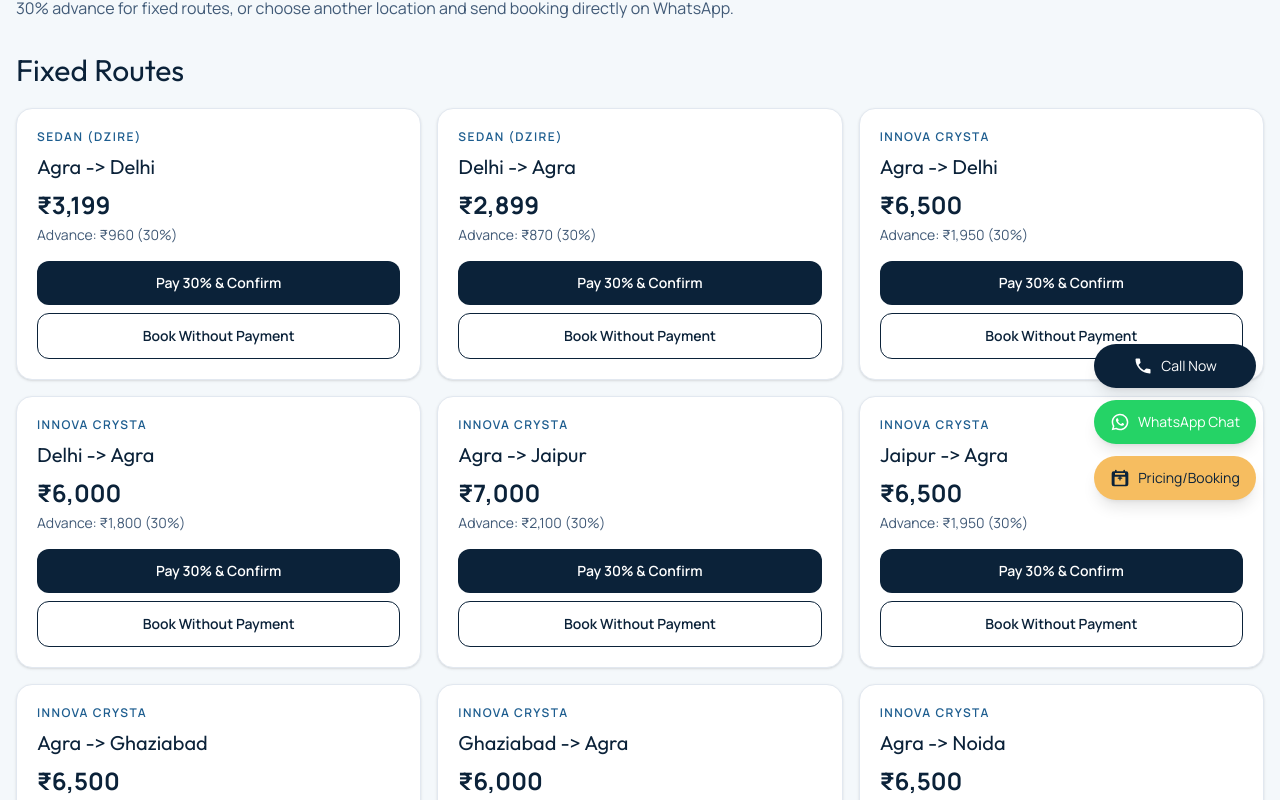
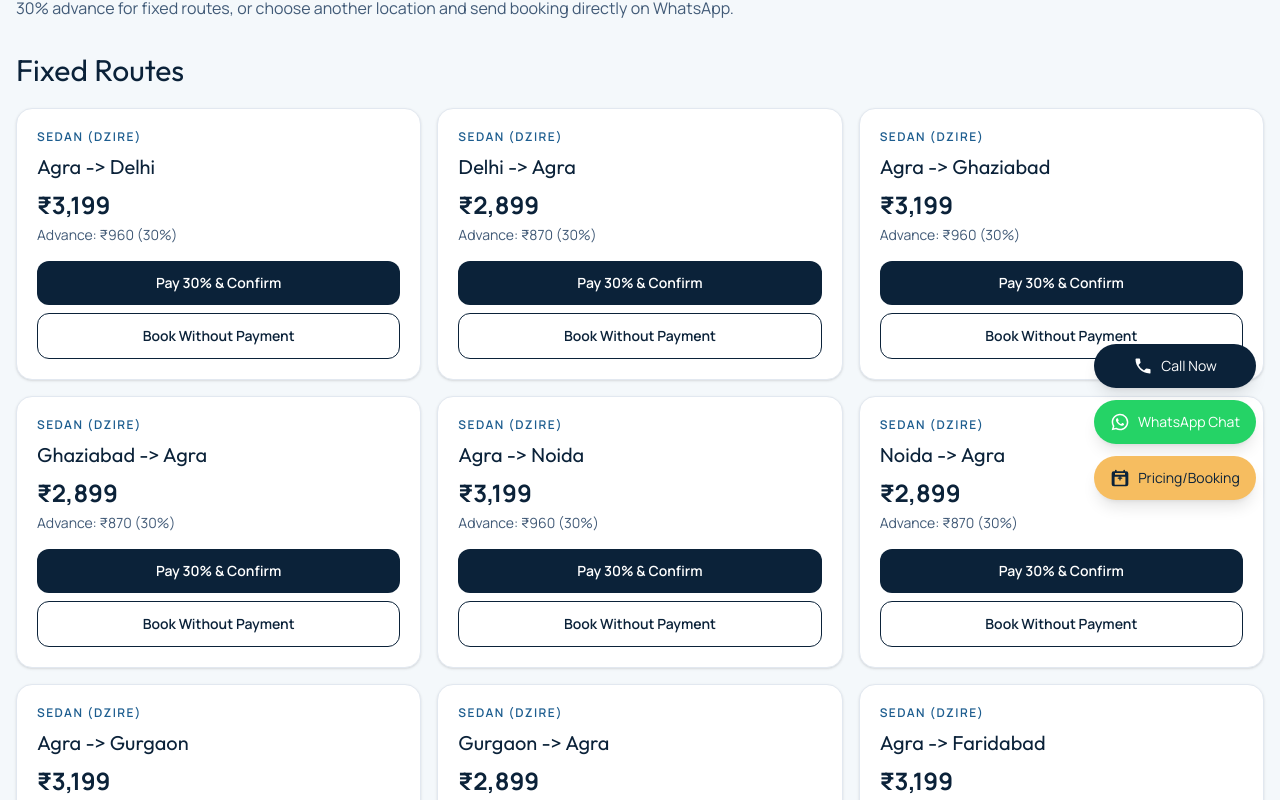
Before and after one commit to Agam0795/shivani-taxi-services, a React (Vite) app: page /booking in a window 1280 px wide. Shown: the part 280-1080 px from the top of the page. Built offline with nearby package versions, Linux system fonts and the light colour scheme; the HTML template or start-up script is replaced by a standard one.

Commit message:
Add NCR fixed routes for Sedan and Ertiga with Delhi pricing

```diff
--- a/src/data/siteData.js
+++ b/src/data/siteData.js
@@ -57,6 +57,14 @@ export const pricingData = {
   fixedRoutes: [
     { vehicle: 'Sedan (Dzire)', route: 'Agra -> Delhi', fare: '₹3,199' },
     { vehicle: 'Sedan (Dzire)', route: 'Delhi -> Agra', fare: '₹2,899' },
+    { vehicle: 'Sedan (Dzire)', route: 'Agra -> Ghaziabad', fare: '₹3,199' },
+    { vehicle: 'Sedan (Dzire)', route: 'Ghaziabad -> Agra', fare: '₹2,899' },
+    { vehicle: 'Sedan (Dzire)', route: 'Agra -> Noida', fare: '₹3,199' },
+    { vehicle: 'Sedan (Dzire)', route: 'Noida -> Agra', fare: '₹2,899' },
+    { vehicle: 'Sedan (Dzire)', route: 'Agra -> Gurgaon', fare: '₹3,199' },
+    { vehicle: 'Sedan (Dzire)', route: 'Gurgaon -> Agra', fare: '₹2,899' },
+    { vehicle: 'Sedan (Dzire)', route: 'Agra -> Faridabad', fare: '₹3,199' },
+    { vehicle: 'Sedan (Dzire)', route: 'Faridabad -> Agra', fare: '₹2,899' },
     { vehicle: 'Innova Crysta', route: 'Agra -> Delhi', fare: '₹6,500' },
     { vehicle: 'Innova Crysta', route: 'Delhi -> Agra', fare: '₹6,000' },
     { vehicle: 'Innova Crysta', route: 'Agra -> Jaipur', fare: '₹7,000' },
@@ -81,6 +89,14 @@ export const pricingData = {
     { vehicle: 'Ertiga / Rumion', route: 'Lucknow -> Agra', fare: '₹6,000' },
     { vehicle: 'Ertiga / Rumion', route: 'Agra -> Delhi', fare: '₹4,299' },
     { vehicle: 'Ertiga / Rumion', route: 'Delhi -> Agra', fare: '₹3,599' },
+    { vehicle: 'Ertiga / Rumion', route: 'Agra -> Ghaziabad', fare: '₹4,299' },
+    { vehicle: 'Ertiga / Rumion', route: 'Ghaziabad -> Agra', fare: '₹3,599' },
+    { vehicle: 'Ertiga / Rumion', route: 'Agra -> Noida', fare: '₹4,299' },
+    { vehicle: 'Ertiga / Rumion', route: 'Noida -> Agra', fare: '₹3,599' },
+    { vehicle: 'Ertiga / Rumion', route: 'Agra -> Gurgaon', fare: '₹4,299' },
+    { vehicle: 'Ertiga / Rumion', route: 'Gurgaon -> Agra', fare: '₹3,599' },
+    { vehicle: 'Ertiga / Rumion', route: 'Agra -> Faridabad', fare: '₹4,299' },
+    { vehicle: 'Ertiga / Rumion', route: 'Faridabad -> Agra', fare: '₹3,599' },
     { vehicle: 'Ertiga / Rumion', route: 'Agra -> Jaipur', fare: '₹4,499' },
     { vehicle: 'Ertiga / Rumion', route: 'Jaipur -> Agra', fare: '₹4,199' },
   ],
@@ -104,6 +120,14 @@ export const pricingData = {
   oneWaySpecialRoutes: [
     { vehicle: 'Sedan (Dzire)', route: 'Agra -> Delhi', fare: '₹3,199' },
     { vehicle: 'Sedan (Dzire)', route: 'Delhi -> Agra', fare: '₹2,899' },
+    { vehicle: 'Sedan (Dzire)', route: 'Agra -> Ghaziabad', fare: '₹3,199' },
+    { vehicle: 'Sedan (Dzire)', route: 'Ghaziabad -> Agra', fare: '₹2,899' },
+    { vehicle: 'Sedan (Dzire)', route: 'Agra -> Noida', fare: '₹3,199' },
+    { vehicle: 'Sedan (Dzire)', route: 'Noida -> Agra', fare: '₹2,899' },
+    { vehicle: 'Sedan (Dzire)', route: 'Agra -> Gurgaon', fare: '₹3,199' },
+    { vehicle: 'Sedan (Dzire)', route: 'Gurgaon -> Agra', fare: '₹2,899' },
+    { vehicle: 'Sedan (Dzire)', route: 'Agra -> Faridabad', fare: '₹3,199' },
+    { vehicle: 'Sedan (Dzire)', route: 'Faridabad -> Agra', fare: '₹2,899' },
     { vehicle: 'Innova Crysta', route: 'Agra -> Delhi', fare: '₹6,500' },
     { vehicle: 'Innova Crysta', route: 'Delhi -> Agra', fare: '₹6,000' },
     { vehicle: 'Innova Crysta', route: 'Agra -> Jaipur', fare: '₹7,000' },
@@ -128,6 +152,14 @@ export const pricingData = {
     { vehicle: 'Ertiga / Rumion', route: 'Lucknow -> Agra', fare: '₹6,000' },
     { vehicle: 'Ertiga / Rumion', route: 'Agra -> Delhi', fare: '₹4,299' },
     { vehicle: 'Ertiga / Rumion', route: 'Delhi -> Agra', fare: '₹3,599' },
+    { vehicle: 'Ertiga / Rumion', route: 'Agra -> Ghaziabad', fare: '₹4,299' },
+    { vehicle: 'Ertiga / Rumion', route: 'Ghaziabad -> Agra', fare: '₹3,599' },
+    { vehicle: 'Ertiga / Rumion', route: 'Agra -> Noida', fare: '₹4,299' },
+    { vehicle: 'Ertiga / Rumion', route: 'Noida -> Agra', fare: '₹3,599' },
+    { vehicle: 'Ertiga / Rumion', route: 'Agra -> Gurgaon', fare: '₹4,299' },
+    { vehicle: 'Ertiga / Rumion', route: 'Gurgaon -> Agra', fare: '₹3,599' },
+    { vehicle: 'Ertiga / Rumion', route: 'Agra -> Faridabad', fare: '₹4,299' },
+    { vehicle: 'Ertiga / Rumion', route: 'Faridabad -> Agra', fare: '₹3,599' },
     { vehicle: 'Ertiga / Rumion', route: 'Agra -> Jaipur', fare: '₹4,499' },
     { vehicle: 'Ertiga / Rumion', route: 'Jaipur -> Agra', fare: '₹4,199' },
   ],
```
